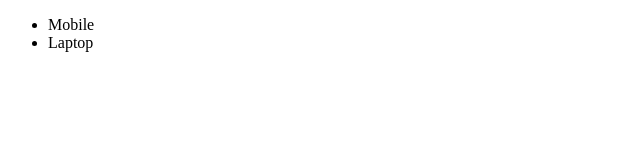
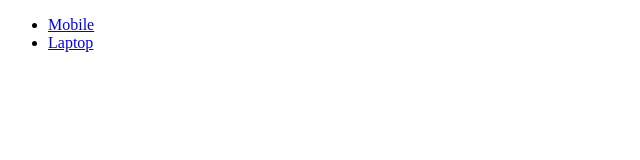
Before and after one commit to ArmanurRahman/next-simpleapp, a Next.js app: page /product in a window 1280 px wide. Shown: the top 160 px of the page, without its empty margins (0-640 px from the left). Built offline with nearby package versions, Linux system fonts and the light colour scheme.

Commit message:
add product detail page with dynamic path and getStaticPaths

```diff
--- a/data/dummy-data.json
+++ b/data/dummy-data.json
@@ -1,12 +1,14 @@
 {
     "products": [
         {
-            "id": 1,
-            "name": "Mobile"
+            "id": "1",
+            "name": "Mobile",
+            "description": "All leteast moble "
         },
         {
-            "id": 2,
-            "name": "Laptop"
+            "id": "2",
+            "name": "Laptop",
+            "description": "All leteast laptop "
         }
     ]
 }
--- a/pages/product/index.tsx
+++ b/pages/product/index.tsx
@@ -1,4 +1,5 @@
 import fs from "fs/promises";
+import Link from "next/link";
 import path from "path";
 
 const ProductPage = (props) => {
@@ -7,7 +8,12 @@ const ProductPage = (props) => {
         <div>
             <ul>
                 {products.map((product) => (
-                    <li key={product.id}> {product.name}</li>
+                    <li key={product.id}>
+                        {" "}
+                        <Link href={`/product/${product.id}`}>
+                            {product.name}
+                        </Link>{" "}
+                    </li>
                 ))}
             </ul>
         </div>
```
Also changed, not shown: pages/product/[pid]/index.tsx (added, +52 -0 lines).
